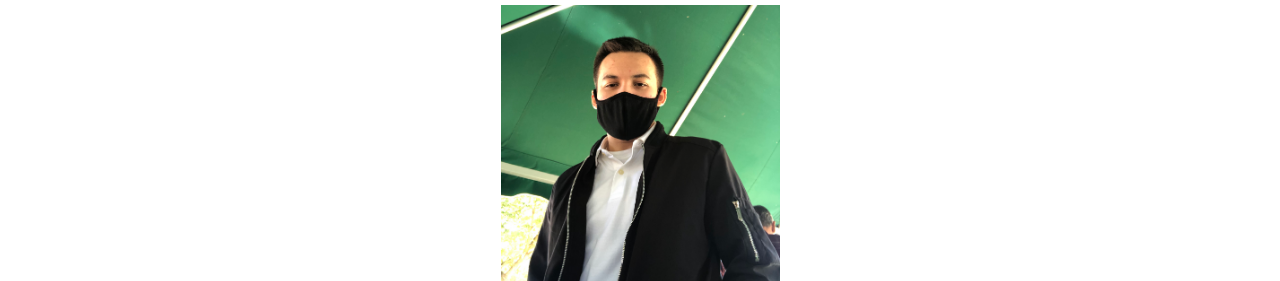
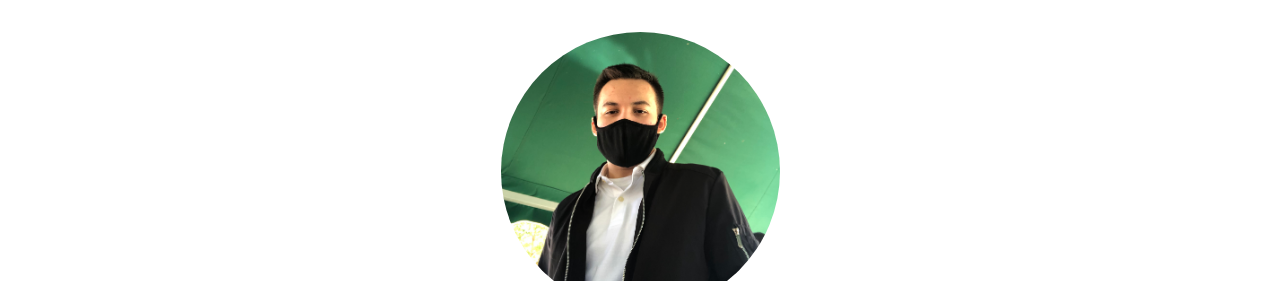
Before and after one commit to xPolarium/personal-site, a plain HTML site: page index.html in a window 1280 px wide. Shown: the part 235-516 px from the top of the page. Drawn offline with nearby package versions, Linux system fonts and the light colour scheme.

Commit message:
finished header look

```diff
--- a/style.css
+++ b/style.css
@@ -26,7 +26,7 @@ h5 {
   margin-top: 10px;
 }
 
-#header img {
+#home img {
   border-radius: 50%;
   margin: 35px 0;
 }
```
